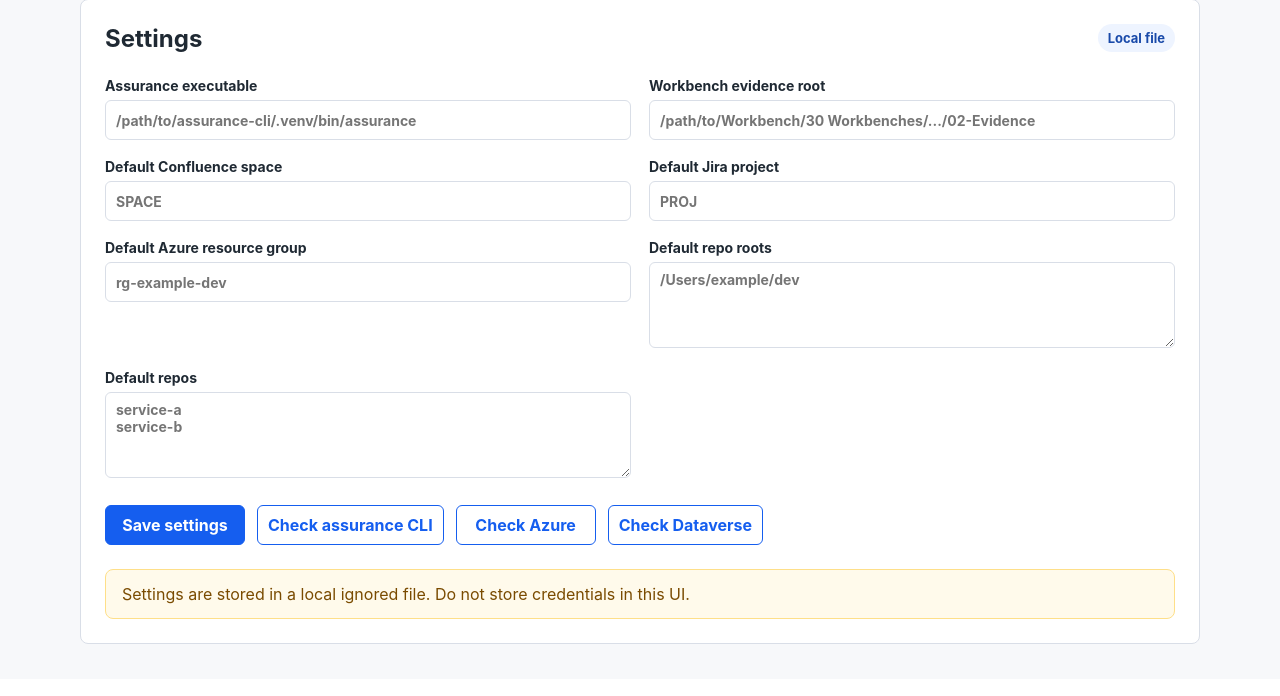
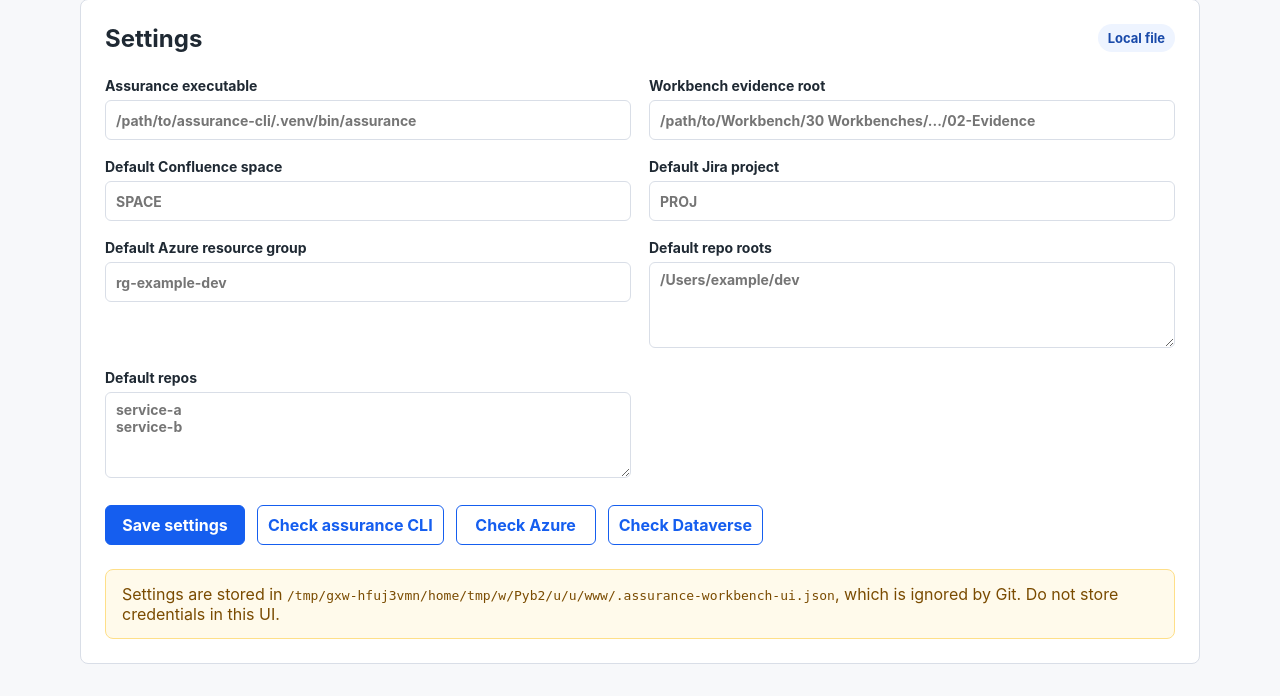
Before and after one commit to richlee-cgi/assurance-workbench-ui, a FastAPI app: page /settings in a window 1280 px wide. Shown: the part 121-817 px from the top of the page. Before the commit the page ends 765 px from the top, so only its background shows below. Run offline with FastAPI, Linux system fonts and the light colour scheme.

Commit message:
Show settings file path

```diff
--- a/app/main.py
+++ b/app/main.py
@@ -23,7 +23,7 @@ from app.evidence import (
     shell_command,
 )
 from app.jobs import cancel_job, get_job, start_evidence_pack_job
-from app.settings import load_settings, save_settings, settings_from_form
+from app.settings import load_settings, save_settings, settings_from_form, settings_path
 
 BASE_DIR = Path(__file__).resolve().parent
 
@@ -59,6 +59,7 @@ def settings(request: Request) -> HTMLResponse:
             "active_nav": "settings",
             "title": "Settings",
             "settings": current_settings,
+            "settings_path": settings_path().resolve(),
         },
     )
 
--- a/app/templates/settings.html
+++ b/app/templates/settings.html
@@ -64,7 +64,7 @@
   <div id="cli-check-result" class="fragment-slot" aria-live="polite"></div>
 
   <div class="notice">
-    Settings are stored in a local ignored file. Do not store credentials in this UI.
+    Settings are stored in <code>{{ settings_path }}</code>, which is ignored by Git. Do not store credentials in this UI.
   </div>
 </section>
 <script>
```
Also changed, not shown: tests/test_app.py (+5 -1 lines).
